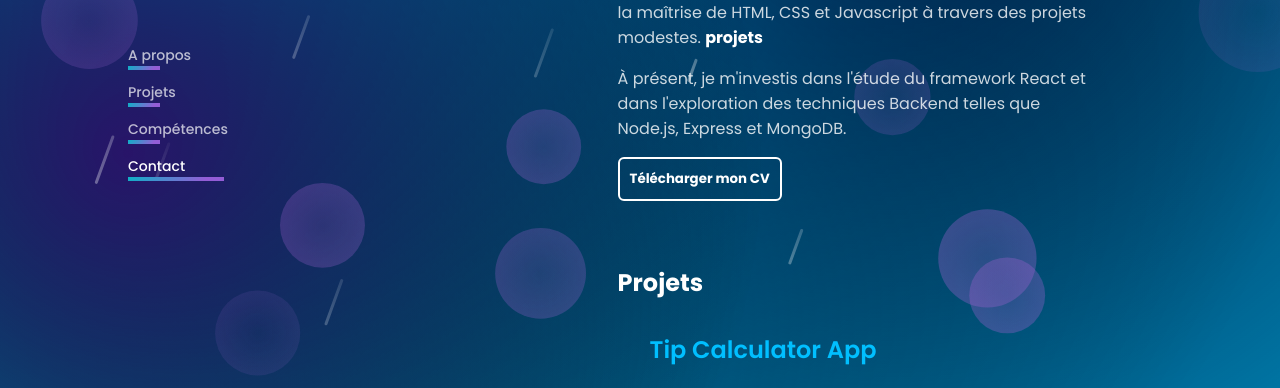
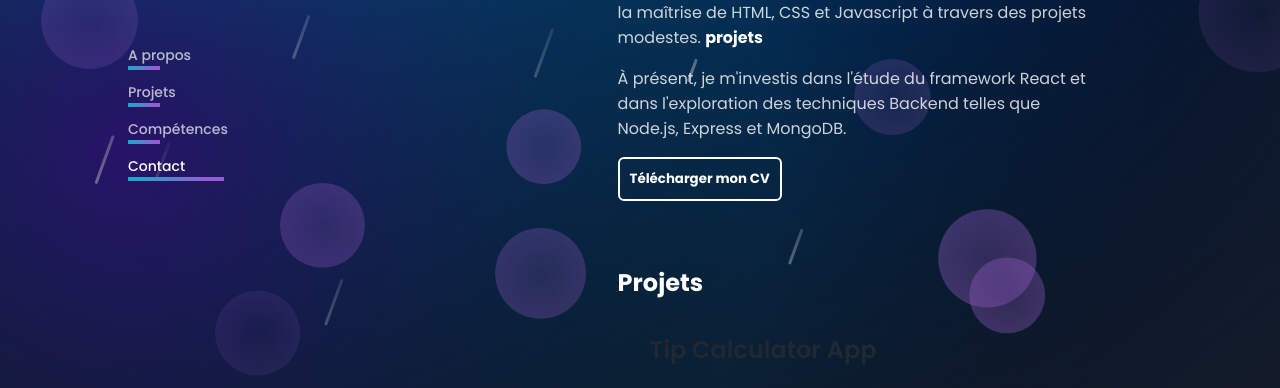
Before and after one commit to Melissa-Sadeg/Melissa-Sadeg.github.io, a plain HTML site: page profolio/index.html in a window 1280 px wide. Shown: the part 247-635 px from the top of the page. Drawn offline with Linux system fonts and the light colour scheme; animation ran at ten frames a second.

Commit message:
Update styles.css

```diff
--- a/profolio/styles.css
+++ b/profolio/styles.css
@@ -2,7 +2,7 @@
   /* define colors */
   /* --bg-main-color: #222831; */
 
-  --bg-main-color: #00BFFF;
+ --bg-main-color: #222831;
 
   --fs-h-large: 30px;
   --fs-h-medium: 20px;
@@ -295,12 +295,12 @@ header .links > *:not(:last-child) {
 .projet > h3 {
   font-size: 24px;
   font-weight: 600;
-  color: #00BFFF;
+  color: #222831;
   transition: color 0.3s ease-in-out;
 }
 
 .projet:hover h3 {
-  color: #00BFFF;
+  color: #222831;
 }
 
 .projet > .img-container {
```
